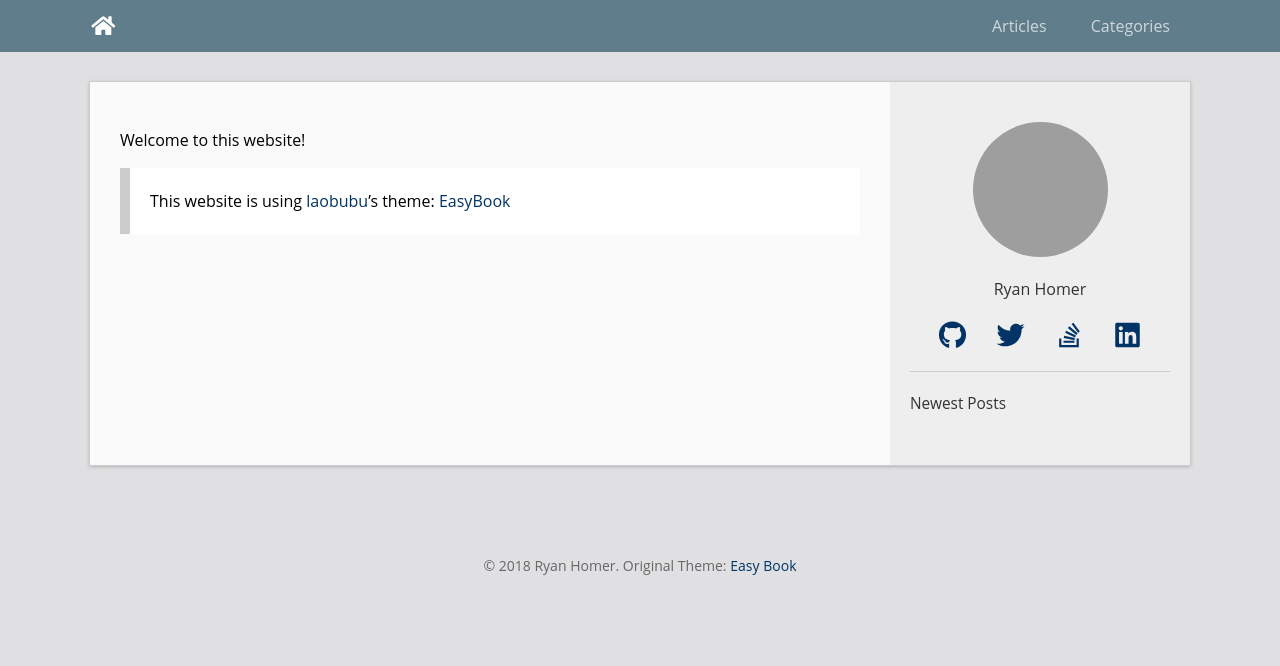
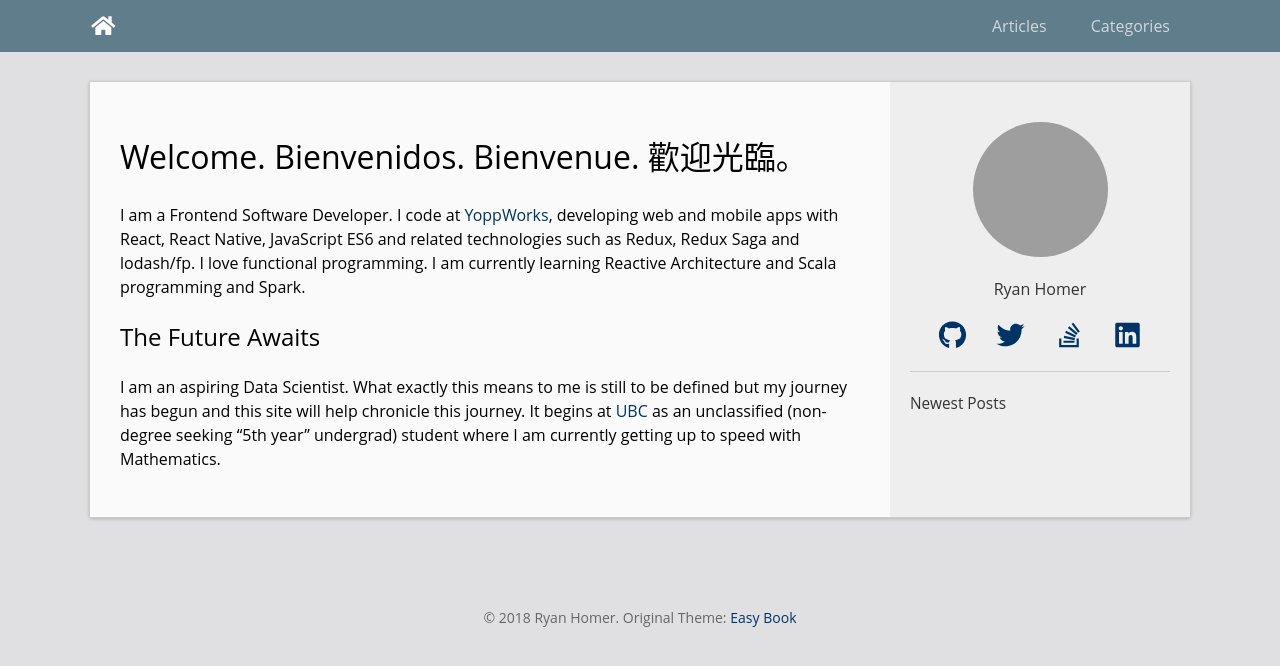
Before and after one commit to techrah/techrah.github.io, a Jekyll site: the page built from index.md, in a window 1280 px wide. Shown: the top 666 px of the page. Built offline with Jekyll 4.4.1, drawn with Linux system fonts in a browser that asks for light colours; nearby versions of some CDN libraries; our own code applies the rules of GitHub Pages for plain Markdown files; grey boxes are pictures that could not be loaded.

Commit message:
Update front page

```diff
--- a/index.md
+++ b/index.md
@@ -2,6 +2,9 @@
 layout: default
 ---
 
-Welcome to this website!
+# Welcome. Bienvenidos. Bienvenue. 歡迎光臨。
 
-> This website is using [laobubu](http://laobubu.net)'s theme: [EasyBook](https://github.com/laobubu/jekyll-theme-EasyBook)
+I am a Frontend Software Developer. I code at [YoppWorks](https://www.yoppworks.com), developing web and mobile apps with React, React Native, JavaScript ES6 and related technologies such as Redux, Redux Saga and lodash/fp. I love functional programming. I am currently learning Reactive Architecture and Scala programming and Spark.
+
+## The Future Awaits
+I am an aspiring Data Scientist. What exactly this means to me is still to be defined but my journey has begun and this site will help chronicle this journey. It begins at [UBC](https://www.ubc.ca) as an unclassified (non-degree seeking "5th year" undergrad) student where I am currently getting up to speed with Mathematics.
```
